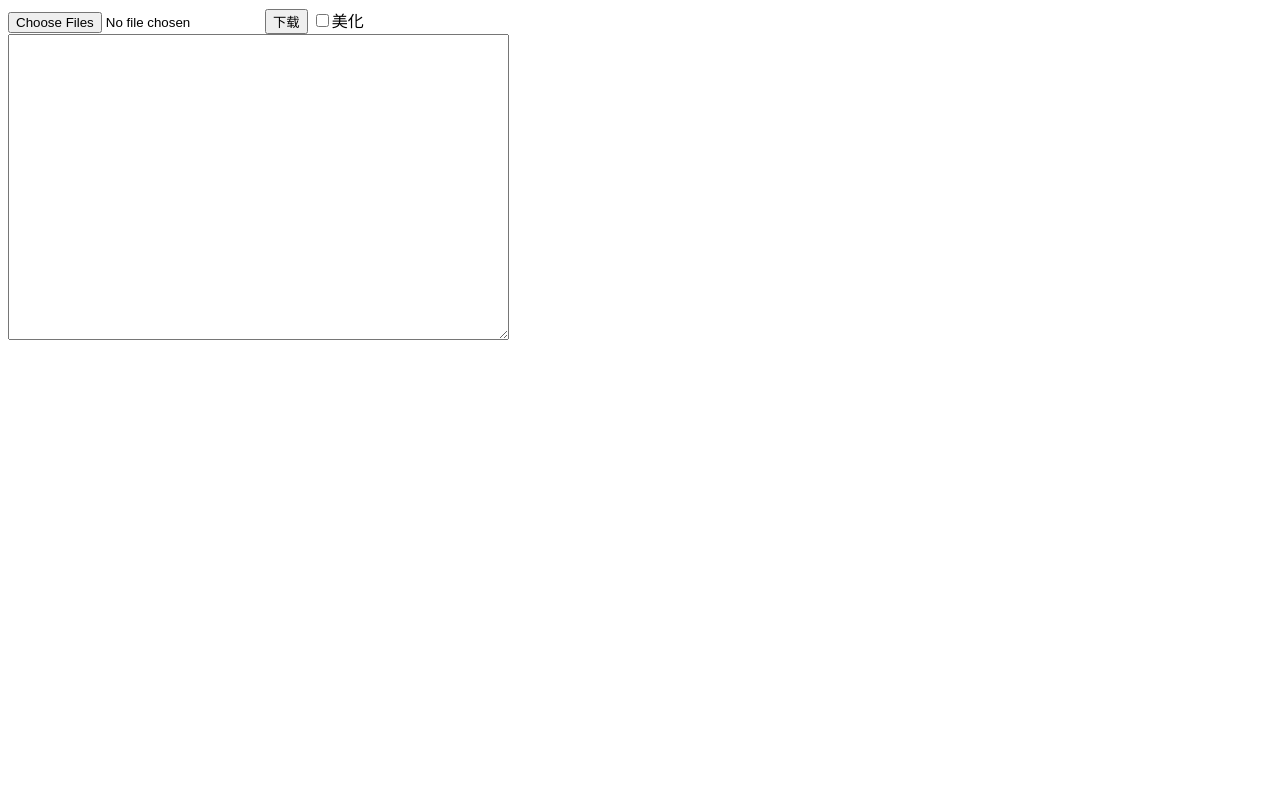
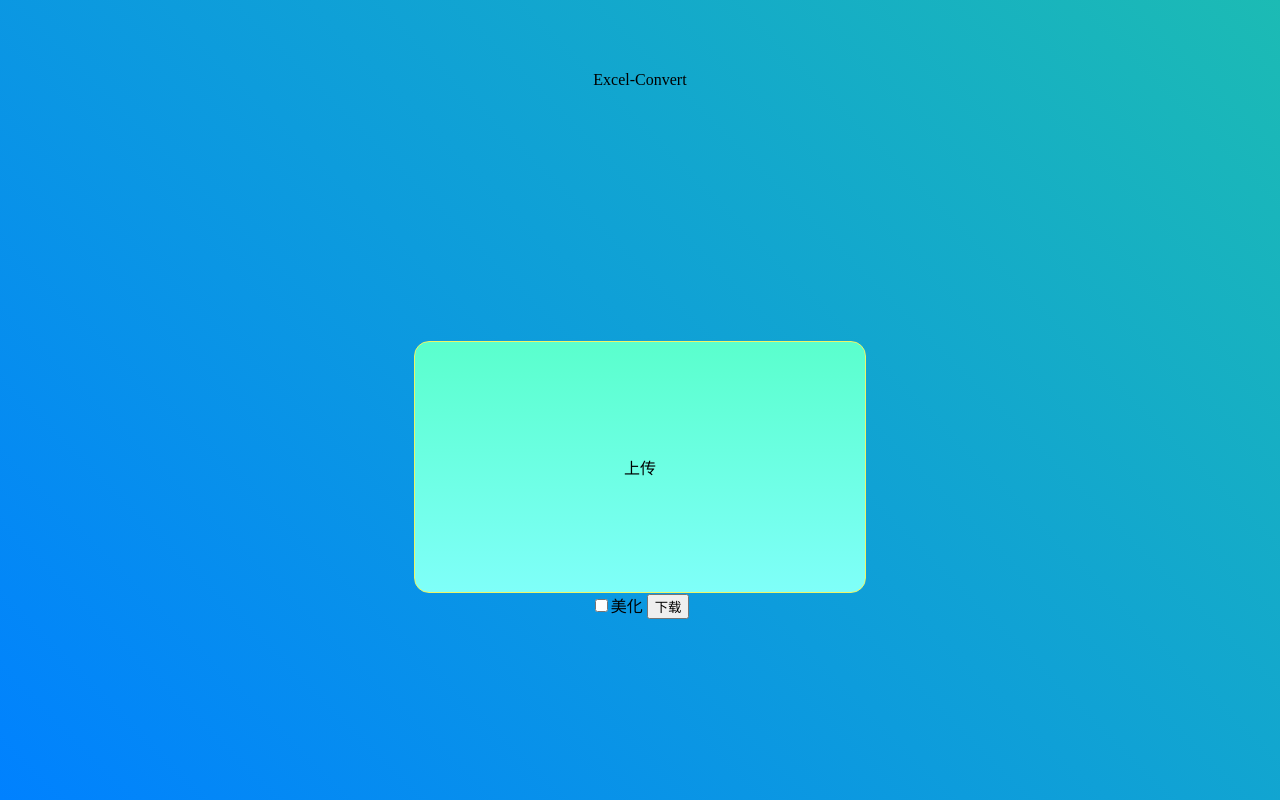
Before and after one commit to kaxifakl/excel-convert, a plain HTML site: page index.html in a window 1280 px wide. Drawn offline with Linux system fonts and the light colour scheme.

Commit message:
暂存界面

```diff
--- /dev/null
+++ b/index.css
@@ -0,0 +1,60 @@
+html,
+body {
+    height: 100%;
+    width: 100%;
+    margin: 0px;
+    padding: 0px;
+    background: linear-gradient(45deg, #0081ff, #1cbbb4) no-repeat;
+}
+
+#app {
+    height: 100%;
+    width: 100%;
+    margin: 0px;
+    padding: 0px;
+}
+
+#top {
+    height: 20%;
+    width: 100%;
+    display: flex;
+    justify-content: center;
+    align-items: center;
+    /* border: 1px solid black; */
+}
+
+#content {
+    width: 100%;
+    height: 80%;
+    display: flex;
+    justify-content: center;
+    align-items: center;
+    flex-direction: column;
+    /* border: 1px solid black; */
+}
+
+#inputContent {
+    width: 450px;
+    height: 250px;
+    position: relative;
+    background: linear-gradient(#5affcd, #7ffff9) no-repeat;
+    border: 1px solid rgb(238, 245, 103);
+    border-radius: 15px;
+    /* border: 1px solid black; */
+}
+
+#inputRect {
+    width: 100%;
+    height: 100%;
+    opacity: 0;
+}
+
+#inputImg {
+    position: absolute;
+    float: left;
+    height: 100%;
+    width: 100%;
+    display: flex;
+    justify-content: center;
+    align-items: center;
+}
--- a/index.html
+++ b/index.html
@@ -6,20 +6,33 @@
     <meta http-equiv="X-UA-Compatible" content="IE=edge">
     <meta name="viewport" content="width=device-width, initial-scale=1.0">
     <title></title>
-    <link rel="stylesheet" href="style.css">
+    <link rel="stylesheet" href="index.css">
 </head>
 
 <body>
     <div id="app">
-        <div>
-            <input type="file" accept=".xlsx,.xls" @change='inputfile' multiple='multiple'>
 
-            <input type="button" value="下载" @click='download'>
-            <input type="checkbox" value="美化" v-model='needBeautify'>美化
+        <div id="top">
+            <div>Excel-Convert</div>
         </div>
-        <div>
+        <div id="content">
+            <div id="inputContent">
+                <div id="inputImg">
+                    <div>上传</div>
+                </div>
+                <input id="inputRect" type="file" accept=".xlsx,.xls" @change='inputfile' multiple='multiple'>
+            </div>
+            <div>
+                <input type="checkbox" value="美化" v-model='needBeautify'>美化
+                <input type="button" value="下载" @click='download'>
+            </div>
+        </div>
+    </div>
+
+
+    <!-- <div>
             <textarea name="" id="" cols="60" rows="20" style="overflow:visible" wrap="off">{{tex}}</textarea>
-        </div>
+        </div> -->
     </div>
     <script src="./lib/xlsx.full.min.js"></script>
     <script src="./lib/vue.min.js"></script>
--- a/index.js
+++ b/index.js
@@ -7,7 +7,6 @@ let app = new Vue({
     el: "#app",
     data: {
         files: null,
-        tex: '',
         needBeautify: false,
         jsonDataArray: []
     },
@@ -33,11 +32,13 @@ let app = new Vue({
             if (this.jsonDataArray.length <= 0) {
                 return;
             }
+
+            let beauty = this.needBeautify;
             for (let jsonData of this.jsonDataArray) {
-                zip.file(jsonData.name + '.json', jsonData.data.strData);
+                zip.file(jsonData.name + '.json', beauty ? js_beautify(jsonData.data.strData) : jsonData.data.strData);
             }
             zip.generateAsync({ type: "blob" })
-                .then(function (content) {
+                .then(function(content) {
                     var eleLink = document.createElement('a');
                     eleLink.download = 'excelconvert.zip';
                     eleLink.style.display = 'none';
```
